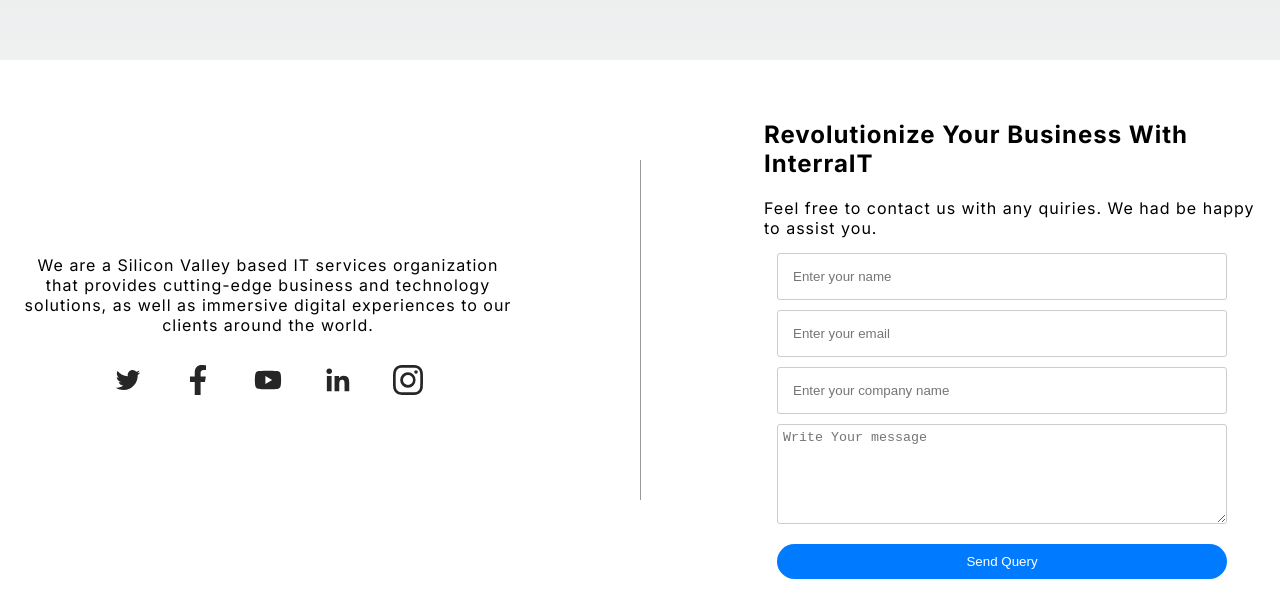
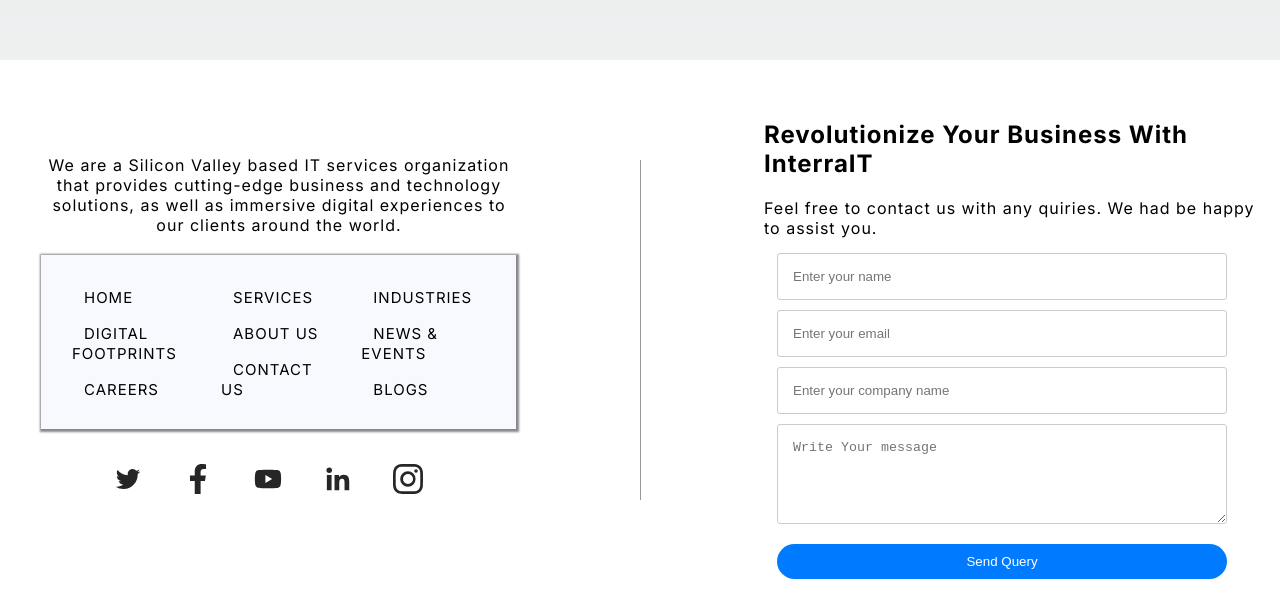
Before and after one commit to InterraIT-sombee-shanu/interra-web, a Next.js app: page / in a window 1280 px wide. Shown: the part 752-1351 px from the top of the page. Built offline with nearby package versions, Linux system fonts and the light colour scheme.

Commit message:
Quick Links added in footer section

```diff
--- a/src/app/Components/footer/footer.tsx
+++ b/src/app/Components/footer/footer.tsx
@@ -3,8 +3,9 @@
 import React from 'react';
 import styled from 'styled-components';
 
-import SocailSection from './SocialSection';
+import SocailSection from './socialsection';
 import FooterForm from './footerform';
+import QuickLink from './quicklink';
 
 const FooterContainer = styled.footer`
   display: flex;
@@ -27,6 +28,7 @@
 
 const Paragraph = styled.p`
   margin-bottom: 20px;
+  margin-left: 22px;
   text-align: center;
 `;
 
@@ -67,6 +69,7 @@
     <FooterContainer>
       <LeftSide>
         <Paragraph>We are a Silicon Valley based IT services organization that provides cutting-edge business and technology solutions, as well as immersive digital experiences to our clients around the world.</Paragraph>
+        <QuickLink />
         <SocailSection />
       </LeftSide>
       <CenteredVerticalLineWrapper>
--- a/src/app/Components/footer/footerform.tsx
+++ b/src/app/Components/footer/footerform.tsx
@@ -22,7 +22,7 @@
 
 const FormTextArea = styled.textarea`
   margin-bottom: 10px;
-  padding: 5px;
+  padding: 15px;
   border: 1px solid #ccc;
   border-radius: 3px;
   width: 100%;
--- /dev/null
+++ b/src/app/Components/footer/quicklink.tsx
@@ -0,0 +1,93 @@
+import React from 'react';
+import styled from 'styled-components';
+
+const NavigationContainer = styled.div`
+  display: flex;
+  justify-content: center;
+  align-items: center;
+  padding: 20px;
+  margin-left: 21px;
+  margin-bottom: 25px;
+  box-shadow: 1px 1px 2px 2px #888888;
+  background-color: ghostwhite;
+`;
+
+const NavList = styled.ul`
+  list-style: none;
+  padding: 3px;
+`;
+
+const NavItem = styled.li`
+  display: inline-block;
+  margin: 0.5em 0.5em;
+`;
+
+const NavLink = styled.a`
+  text-transform: uppercase;
+  text-align: center;
+  padding: 0.5em 0.8em;
+  position: relative;
+  text-decoration: none;
+  font-size: 15px;
+  color: #000;
+
+  &:before,
+  &:after {
+    content: '';
+    height: 14px;
+    width: 14px;
+    position: absolute;
+    transition: all 0.35s ease;
+    opacity: 0;
+  }
+
+  &:before {
+    content: '';
+    right: 0;
+    top: 0;
+    border-right: 3px solid #182dc9;
+    border-top: 3px solid #6b78d6;
+    transform: translate(-100%, 50%);
+  }
+
+  &:after {
+    content: '';
+    left: 0;
+    bottom: 0;
+    border-left: 3px solid #182dc9;
+    border-bottom: 3px solid #6b78d6;
+    transform: translate(100%, -50%);
+  }
+
+  &:hover:before,
+  &:hover:after {
+    transform: translate(0, 0);
+    opacity: 1;
+  }
+
+  &:hover {
+    color: #0816E4;
+  }
+`;
+
+export default function QuickLink() {
+  return (
+    <NavigationContainer>
+      <NavList className="nav">
+        <NavItem><NavLink href="#">Home</NavLink></NavItem>
+        <NavItem><NavLink href="#">Digital Footprints</NavLink></NavItem>
+        <NavItem><NavLink href="#">Careers</NavLink></NavItem>
+      </NavList>
+      <NavList className="nav">
+        <NavItem><NavLink href="#">Services</NavLink></NavItem>
+        <NavItem><NavLink href="#">About Us</NavLink></NavItem>
+        <NavItem><NavLink href="#">Contact Us</NavLink></NavItem>
+      </NavList>
+      <NavList className="nav">
+        <NavItem><NavLink href="#">Industries</NavLink></NavItem>
+        <NavItem><NavLink href="#">News & Events</NavLink></NavItem>
+        <NavItem><NavLink href="#">Blogs</NavLink></NavItem>
+      </NavList>
+    </NavigationContainer>
+  );
+}
--- a/src/app/Components/header/Menu.tsx
+++ b/src/app/Components/header/Menu.tsx
@@ -19,6 +19,9 @@
 };
 
 
+
+
+// Styled Components
 
 
 // items of menu -> ul
```
